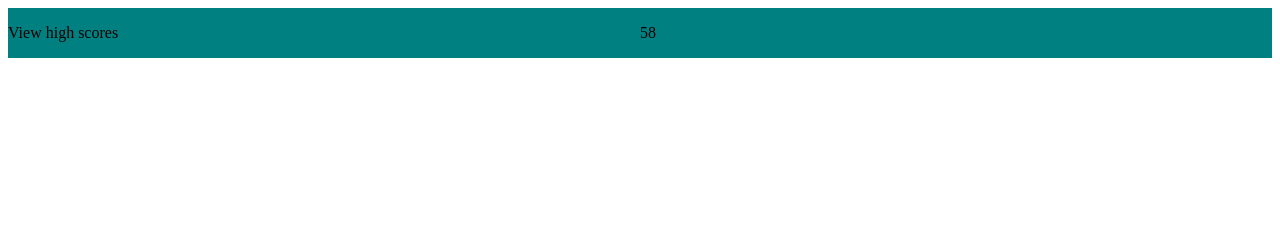
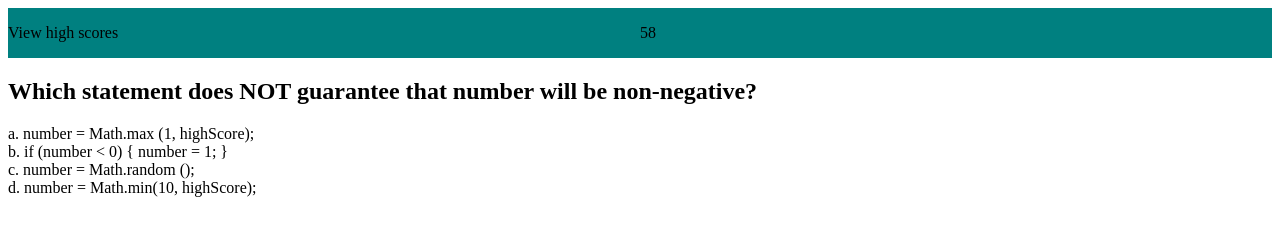
Before and after one commit to StephenWDickey/timed-quiz, a plain HTML site: page index.html in a window 1280 px wide. Both pictures are taken after a click on the button "Start Quiz!". Drawn offline with Linux system fonts and the light colour scheme.

Commit message:
successfully created createQuestion function

```diff
--- a/assets/script/script.js
+++ b/assets/script/script.js
@@ -73,7 +73,7 @@ let questions = [
 // selects for our start button
 let startQuiz = document.querySelector(".start-btn");
 // selects for section containing quiz info
-let quiz = document.querySelector(".quiz-content");
+let quiz = document.querySelector(".questions");
 // selects for option A
 let answerA = document.querySelector("#a");
 // selects for option B
@@ -88,19 +88,26 @@ let answers = document.querySelector(".answer-btn");
 let startScreen = document.querySelector(".start-screen");
 // we will make the quiz 60 seconds long
 let time = 60;
-// we should be able to target question data with his
-let questionEl = document.querySelector("#quiz-questions");
 // stores high score
 let highScoreStorage = JSON.parse(localStorage.getItem("quiz")) || [];
 // start score at 0
 let score = 0;
+// question part of question
+let questionEl = document.querySelector("#question");
+
 ////////////////////////////////////////////////////
-let questionsI = 0;
+let currentQuestion = 0;
 // this will be a function to make question appear
 function createQuestion() {
-
+    q = questions[currentQuestion];
+    questionEl.innerText = q.question;
+    answerA.textContent = "a. " + q.a;
+    answerB.textContent = "b. " + q.b;
+    answerC.textContent = "c. " + q.c;
+    answerD.textContent = "d. " + q.d;
 };
 
+////////////////////////////////////////////
 function removeStartScreen() {
     // in-line styling to remove start screen data
     startScreen.style.display = "none";
@@ -150,4 +157,6 @@ startQuiz.addEventListener("click", function() {
         }
     // the interval is 1000 milliseconds, this means 1 second
     }, 1000);
+
+    createQuestion();
 });
--- a/index.html
+++ b/index.html
@@ -16,7 +16,7 @@
             Time:
         </div>
     </header>
-    <section class="quiz-content" id="quiz-section">
+    <section class="start-screen-content" id="quiz-section">
         <div class = "start-screen" id="start-data">
             <h1>Hello! Welcome to this timed quiz on some JavaScript fundamentals.</h1>
             <p>
@@ -26,6 +26,13 @@
                 Start Quiz!
             </button>
         </div>
+        <div class = "questions">
+            <h1 id="question"></h1>
+            <div class="answer-choice" id="a"></div>
+            <div class="answer-choice" id="b"></div>
+            <div class="answer-choice" id="c"></div>
+            <div class="answer-choice" id="d"></div>
+        </div>
     </section>
     <footer>
 
```
